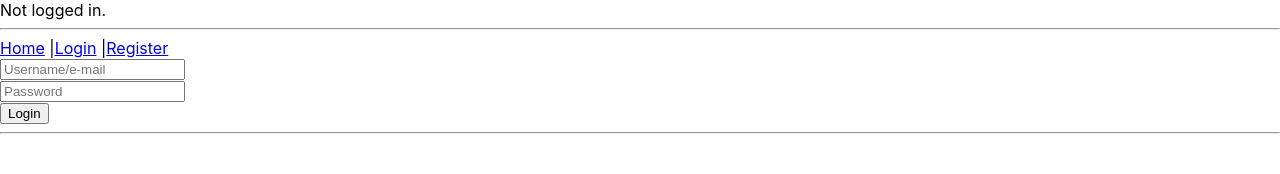
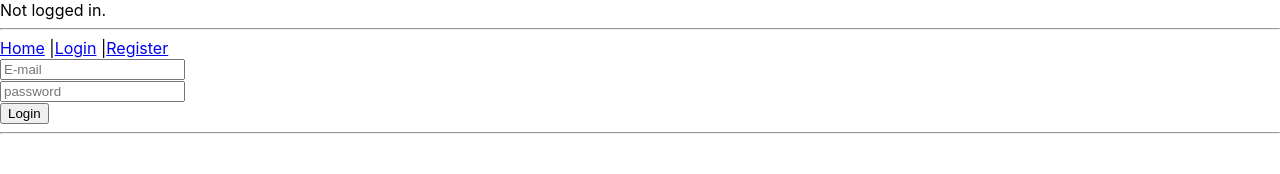
Before and after one commit to AaronKHu/MERN-Authorization, a React (Create React App) app: page /login in a window 1280 px wide. Shown: the top 174 px of the page. Built offline with nearby package versions, Linux system fonts and the light colour scheme; no server answers.

Commit message:
Updated login component

```diff
--- a/src/App.js
+++ b/src/App.js
@@ -12,7 +12,10 @@ function App() {
   const [email, setEmail] = useState('');
 
   useEffect(() => {
-    // axios.get('http://localhost:4000/user')
+    axios.get('http://localhost:4000/user', {withCredentials:true})
+      .then(response => {
+        setEmail(response.data.email);
+      });
   }, []);
 
 
--- a/src/Login.js
+++ b/src/Login.js
@@ -1,13 +1,32 @@
 import React from 'react'
+import { useState, useContext } from 'react'
+import axios from 'axios';
+import UserContext from "./UserContext";
 
 const Login = () => {
-  return (
-    <form>
-        <input type="text" placeholder="Username/e-mail"></input><br />
-        <input type="password" placeholder="Password"></input><br />
-        <button type="submit">Login</button>
-    </form>
-  )
+
+    const [email, setEmail] = useState('');
+    const [password, setPassword] = useState('');
+
+    const user = useContext(UserContext);
+
+    function loginUser(e) {
+        e.preventDefault(); //the form won't be sent to action with this method
+
+        const data = {email, password};
+        axios.post('http://localhost:4000/login', data, {withCredentials:true}) //Allows us to send cookie from React app to API, local host 4000 is where our express app is running
+            .then(response =>{
+                user.setEmail(response.data.email);
+            });
+    }
+
+    return (
+        <form action="" onSubmit={(e => loginUser(e))}>
+            <input type="email" placeholder="E-mail" value={email} onChange={e => setEmail(e.target.value) }/><br />
+            <input type="password" placeholder="password" value={password} onChange={e => setPassword(e.target.value) } /><br />
+            <button type="submit">Login</button>
+        </form>
+    )
 }
 
 export default Login
```
